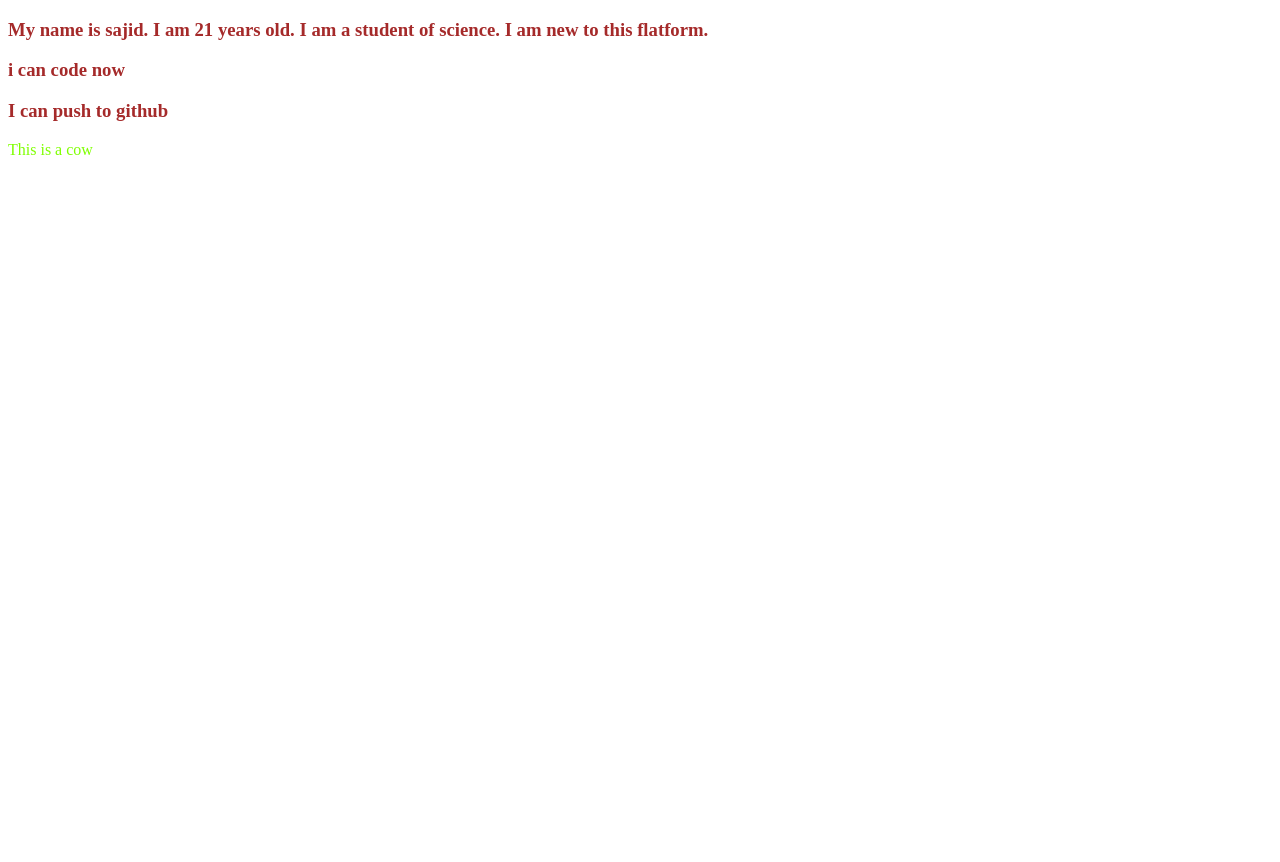
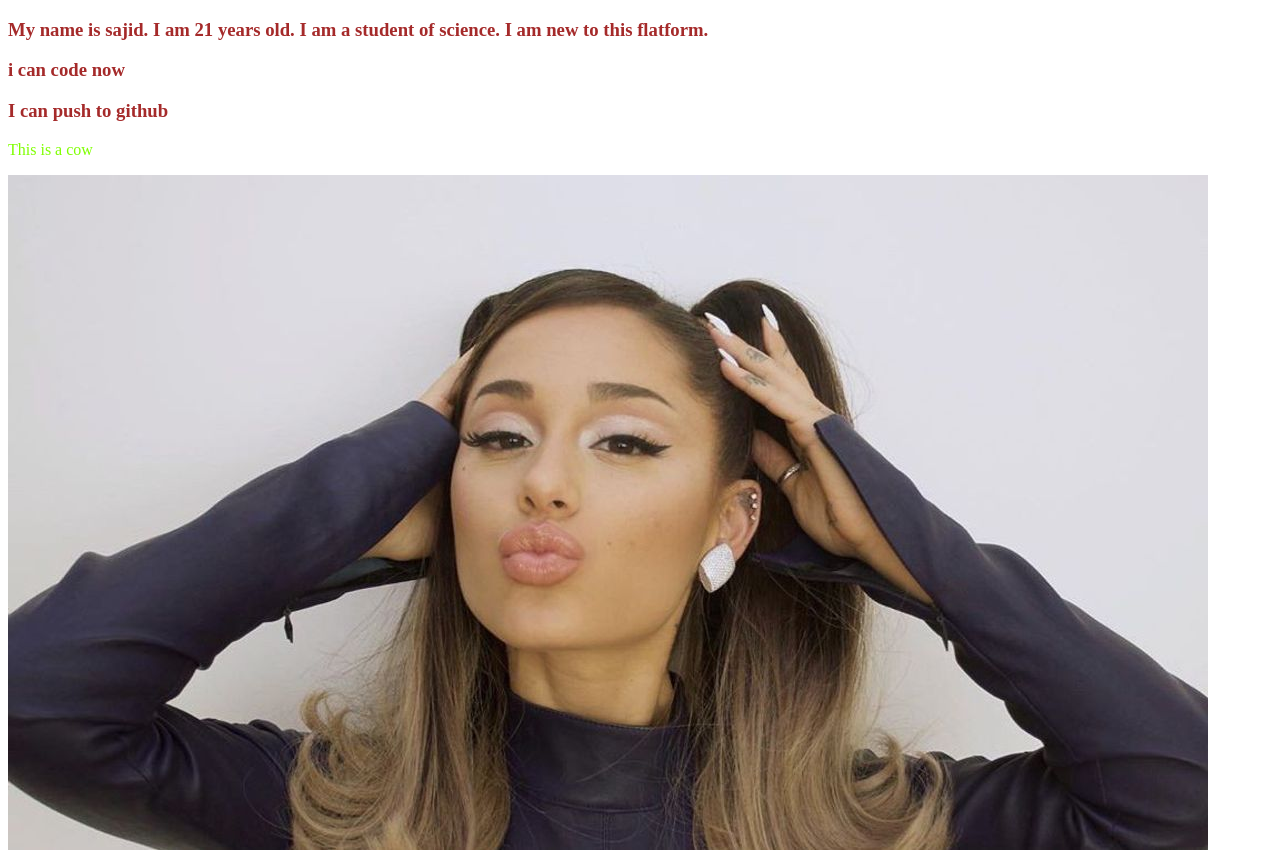
Before and after one commit to sajidmohammod/my-second-repo, a plain HTML site: page index.html in a window 1280 px wide. Before the commit the page ends 800 px from the top, so only its background shows below. Drawn offline with Linux system fonts and the light colour scheme.

Commit message:
image added

```diff
--- a/index.html
+++ b/index.html
@@ -12,6 +12,7 @@
   <h3>i can code now</h3>
   <h3>I can push to github</h3>
   <p>This is a cow</p>
+  <img src="agpic.jpg" alt="">
 
 
 </body>
```
Also changed, not shown: agpic.jpg (added).
